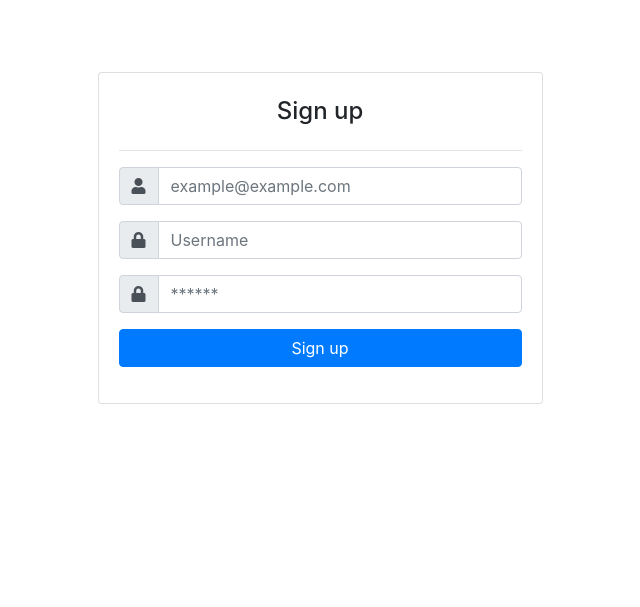
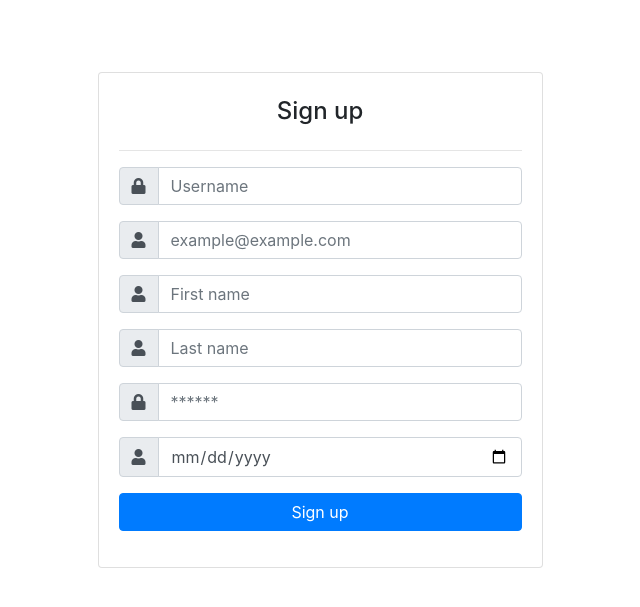
Before and after one commit to giobart/storytellers-fe, a Flask app: page /signup in a window 1280 px wide. Shown: the top 607 px of the page, without its empty margins (320-960 px from the left). Run offline with Flask 2, Linux system fonts and the light colour scheme; some libraries are stand-ins or nearby versions.

Commit message:
added signup errors handling

```diff
--- a/static/scripts/requests.js
+++ b/static/scripts/requests.js
@@ -45,14 +45,10 @@ function signup() {
     new_user = {
         email: $("#email").val(),
         username: $("#username").val(),
-        password: $("#password").val()
+        password: $("#password").val(),
     }
 
     $('#signup-error').show()
-
-    // Login automatically on Signup?
-    //sessionStorage.setItem("tmp_username", user.username)
-    //essionStorage.setItem("tmp_password", user.password)
 
     $.ajax({
         type: "POST",
@@ -71,14 +67,17 @@ function signup() {
 
 function signup_response_callback(data, status, xhr) {
 
-    if (status == 200) {
-        //Redirect to the Login page
-        window.location.replace(FRONT_END + LOGIN_API)
-        //sessionStorage.setItem("username", sessionStorage.getItem("tmp_username"))
-        //sessionStorage.setItem("password", sessionStorage.getItem("tmp_password"))
-        //window.location.href = '/';
-    } else {
-        $('#credential-error').show()
+    switch(status) {
+        case 200:
+            // Here 'replace' since we don't want the user to go back to the signup page.
+            window.location.replace(FRONT_END + LOGIN_API)
+            break
+        case 409:
+            if(xhr.response.error == '9E')
+                $('#name-error').show()
+            else
+                $('#mail-error').show()
+            break
     }
 
 }
--- a/templates/signup.html
+++ b/templates/signup.html
@@ -16,9 +16,13 @@
                 <button type="button" class="close">×</button>
                 Connection with server lost
             </div>
-            <div class="alert fade in" id="credential-error" style="display:none;">
+            <div class="alert fade in" id="name-error" style="display:none;">
                 <button type="button" class="close">×</button>
-                Invalid Username or Password
+                Username already in use
+            </div>
+            <div class="alert fade in" id="mail-error" style="display:none;">
+                <button type="button" class="close">×</button>
+                Email address already in use
             </div>
         </div>
         <div class="row">
@@ -31,6 +35,14 @@
                             <div class="form-group">
                                 <div class="input-group">
                                     <div class="input-group-prepend">
+                                        <span class="input-group-text"> <i class="fa fa-lock"></i> </span>
+                                    </div>
+                                    <input class="form-control" id="username" placeholder="Username" type="username">
+                                </div> <!-- input-group.// -->
+                            </div> <!-- form-group// -->
+                            <div class="form-group">
+                                <div class="input-group">
+                                    <div class="input-group-prepend">
                                         <span class="input-group-text"> <i class="fa fa-user"></i> </span>
                                     </div>
                                     <input name="" class="form-control" id="email" placeholder="example@example.com"
@@ -40,9 +52,19 @@
                             <div class="form-group">
                                 <div class="input-group">
                                     <div class="input-group-prepend">
-                                        <span class="input-group-text"> <i class="fa fa-lock"></i> </span>
+                                        <span class="input-group-text"> <i class="fa fa-user"></i> </span>
                                     </div>
-                                    <input class="form-control" id="username" placeholder="Username" type="username">
+                                    <input name="" class="form-control" id="firstname" placeholder="First name"
+                                           type="text">
+                                </div> <!-- input-group.// -->
+                            </div> <!-- form-group// -->
+                            <div class="form-group">
+                                <div class="input-group">
+                                    <div class="input-group-prepend">
+                                        <span class="input-group-text"> <i class="fa fa-user"></i> </span>
+                                    </div>
+                                    <input name="" class="form-control" id="lastname" placeholder="Last name"
+                                           type="text">
                                 </div> <!-- input-group.// -->
                             </div> <!-- form-group// -->
                             <div class="form-group">
@@ -51,6 +73,15 @@
                                         <span class="input-group-text"> <i class="fa fa-lock"></i> </span>
                                     </div>
                                     <input class="form-control" id="password" placeholder="******" type="password">
+                                </div> <!-- input-group.// -->
+                            </div> <!-- form-group// -->
+                            <div class="form-group">
+                                <div class="input-group">
+                                    <div class="input-group-prepend">
+                                        <span class="input-group-text"> <i class="fa fa-user"></i> </span>
+                                    </div>
+                                    <input name="" class="form-control" id="dateofbirth" placeholder="01/01/2000"
+                                           type="date">
                                 </div> <!-- input-group.// -->
                             </div> <!-- form-group// -->
                             <div class="form-group">
```
